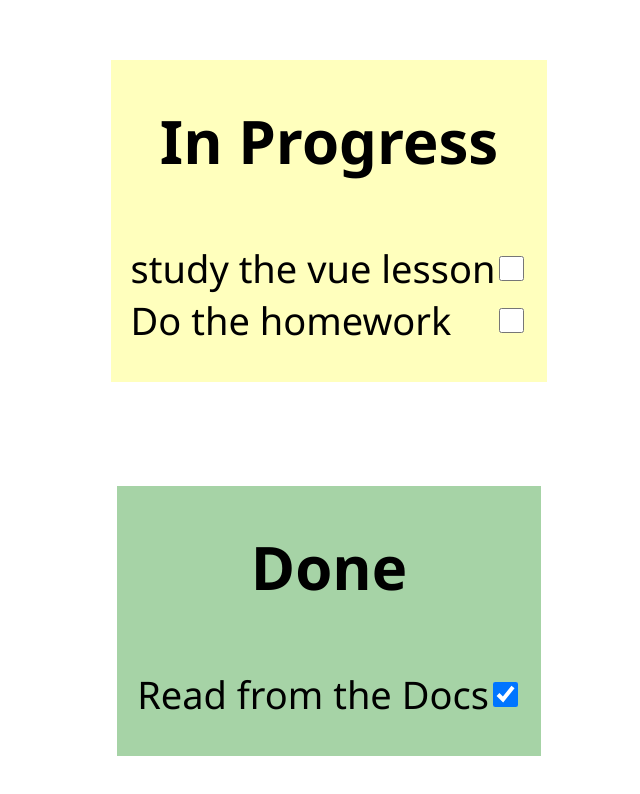
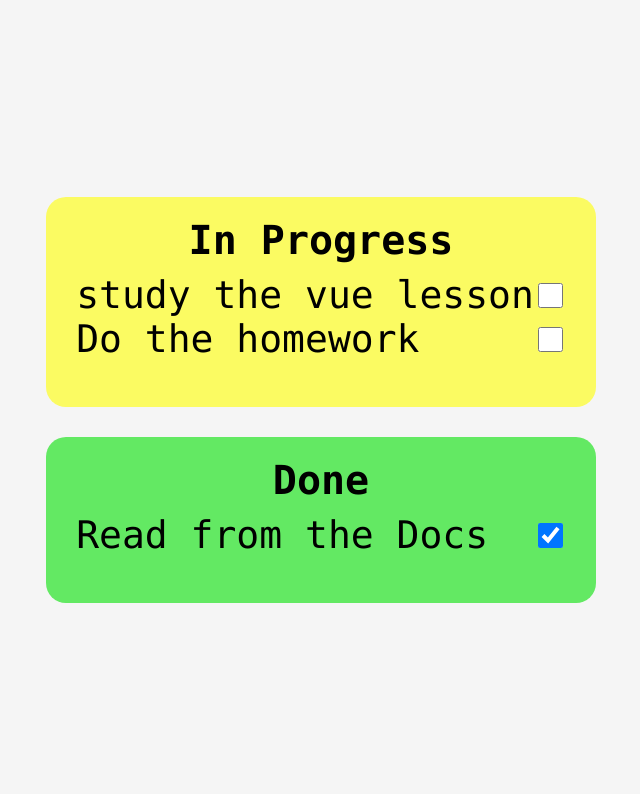
Before and after one commit to TaiseerAlmedani/VUE3-TodoApp, a plain HTML site: page index.html in a window 1280 px wide. Shown: the whole page, without its empty margins (319-959 px from the left). Drawn offline with nearby package versions, Linux system fonts and the light colour scheme.

Commit message:
improve design

```diff
--- a/index.html
+++ b/index.html
@@ -6,27 +6,38 @@
     <title>TODOAPP</title>
   </head>
   <style>
-    #app {
+    * {
+      box-sizing: border-box;
+      transition: 500ms;
+    }
+    body {
+      margin: 0;
+      background-color: whitesmoke;
       width: 100vw;
       height: 100vh;
       display: grid;
       place-items: center;
-      font-family: "Segoe UI", Tahoma, Geneva, Verdana, sans-serif;
+      font-family: Menlo, "Gill Sans", "Gill Sans MT", Calibri, "Trebuchet MS";
     }
     .inProgress,
     .done {
-      background-color: rgba(255, 255, 0, 0.257);
+      padding: 20px;
+      background-color: rgba(255, 255, 0, 0.601);
       text-align: center;
+      border-radius: 20px;
     }
     .inProgress h1,
     .done h1 {
-      font-size: 60px;
+      font-size: 40px;
+      margin: 0;
     }
     .done {
-      background-color: rgba(0, 128, 0, 0.349);
+      background-color: rgba(6, 226, 6, 0.607);
+      margin-top: 30px;
     }
     ul {
-      padding: 20px;
+      padding: 10px;
+      margin-top: 0;
     }
     li {
       font-size: 38px;
@@ -46,7 +57,7 @@
     <div id="app"></div>
     <script src="https://unpkg.com/vue@3/dist/vue.global.js"></script>
     <script type="module">
-      import App from "./App.js"
+      import App from "./App.js";
       Vue.createApp(App).mount("#app");
     </script>
   </body>
```
